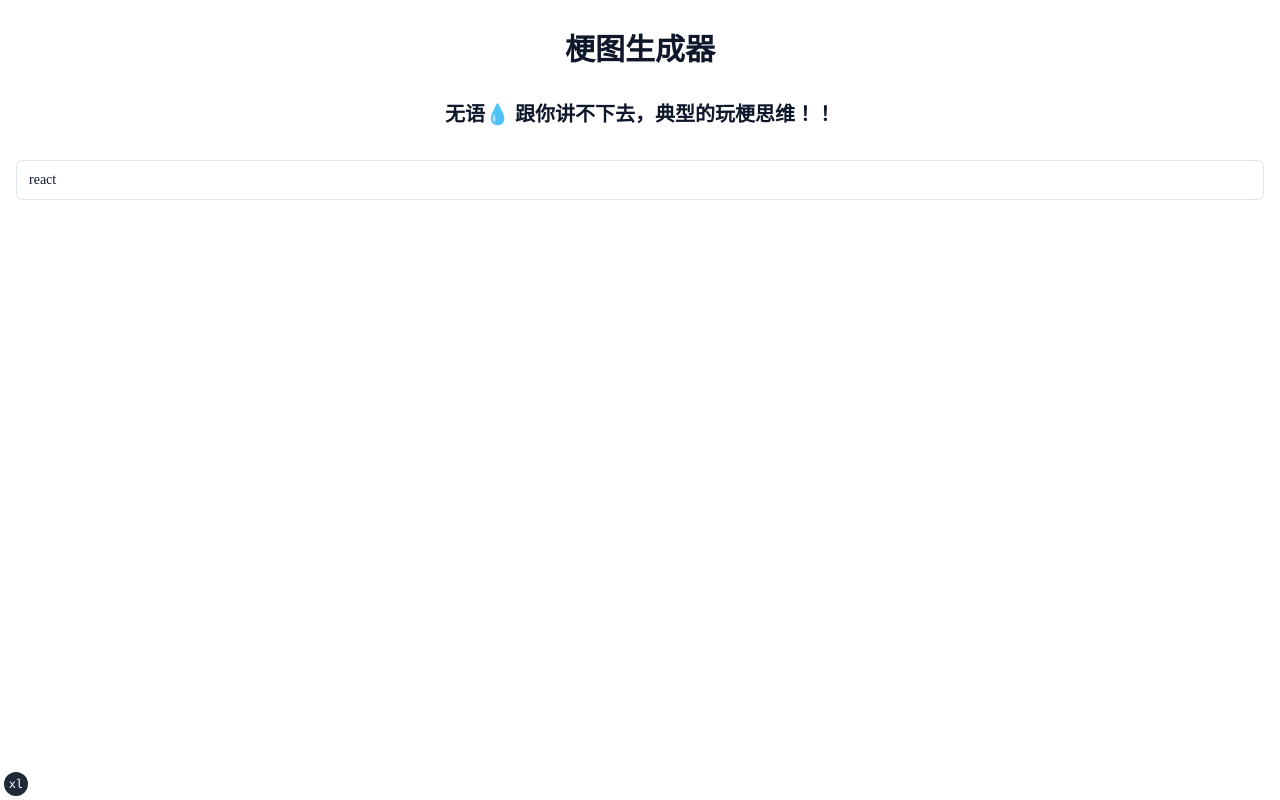
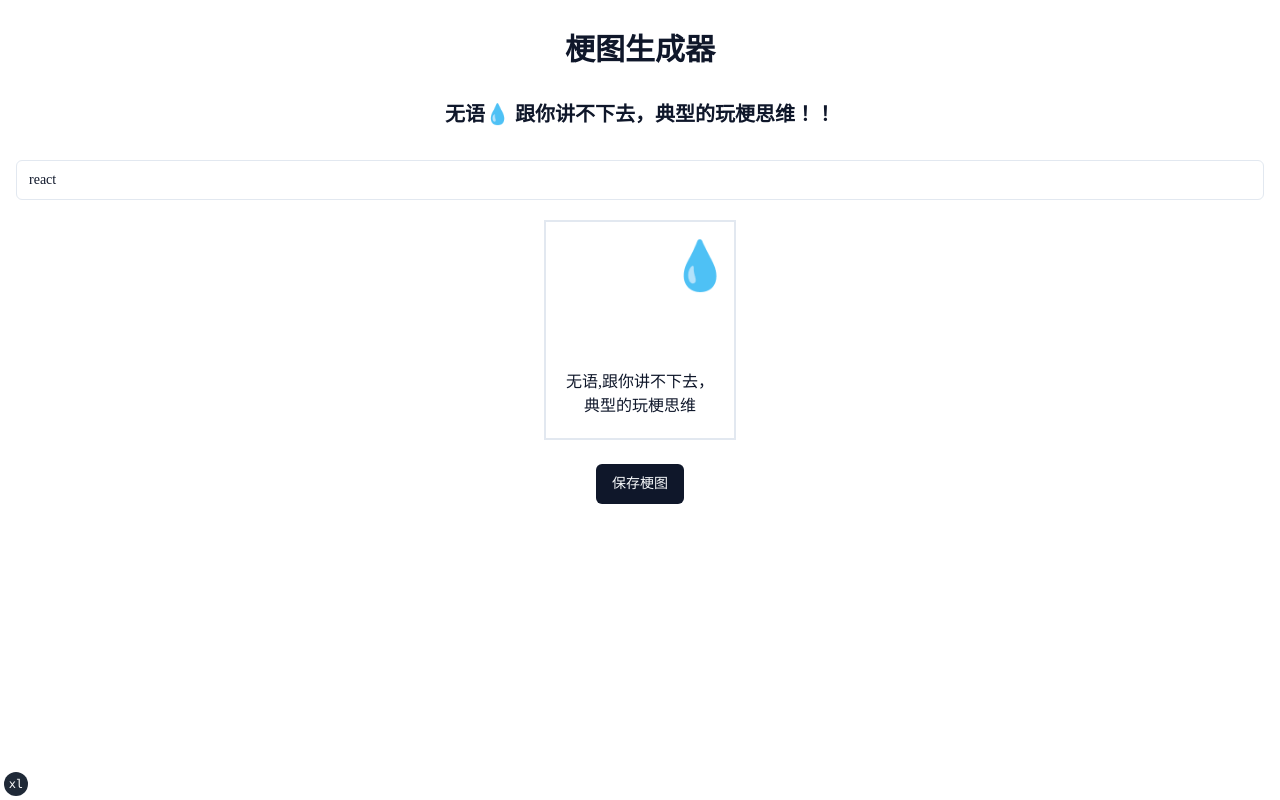
Before and after one commit to screw-hand/meme-tech-mind, a Next.js app: page / in a window 1280 px wide. Built offline with nearby package versions, Linux system fonts and the light colour scheme; some icons are missing.

Commit message:
feat: update layout show.

```diff
--- a/app/page.tsx
+++ b/app/page.tsx
@@ -18,7 +18,10 @@ export default function IndexPage() {
         <h3 className="mb-8 text-center text-xl font-bold">
           无语💧 跟你讲不下去，典型的玩梗思维！！
         </h3>
-        <SearchSelector value={searchInput} onChange={setSearchInput} />
+        <div className="mb-5">
+          <SearchSelector value={searchInput} onChange={setSearchInput} />
+        </div>
+
         <MemeGenerator name={searchInput} />
       </main>
     </ThemeProvider>
--- a/components/meme-generator.tsx
+++ b/components/meme-generator.tsx
@@ -2,10 +2,13 @@
 import { useState } from "react";
 import { Icon } from "@iconify/react";
 import ICON_LIST from '@/config/iconifly-skill-icon-list'
+import { Button } from "@/components/ui/button"
 
 const ICONIFY_TYPE_PREFIX = 'skill-icons:';
 
 export function MemeGenerator({ name }: {name: string}) {
+  const attackTarget = '玩梗'
+
 
   const getIconifyIconName = (name: string) => {
     let iconName = name;
@@ -19,9 +22,29 @@ export function MemeGenerator({ name }: {name: string}) {
     return result
   }
 
+  const handleGeneratorMeme = () => {
+
+  }
+
   return (
-    <div className="space-y-6">
-      <Icon icon={getIconifyIconName(name)} />
+    <div className="space-y-6 text-center">
+      {/* meme start */}
+      <div id="meme" className="relative inline-block px-5 py-5 border-2">
+        <Icon icon={getIconifyIconName(name)} className="text-9xl text-center mx-auto" />
+        {/* TODO position need to let user custom config */}
+        <span className="text-5xl absolute right-1 top-[20px]">
+          💧
+        </span>
+        <p>无语,跟你讲不下去，<br/> 典型的{attackTarget}思维
+        </p>
+      {/* meme end */}
+      </div>
+      {/* control */}
+      <div>
+      <Button onClick={handleGeneratorMeme}>
+        保存梗图
+      </Button>
+      </div>
     </div>
   )
 }
```
